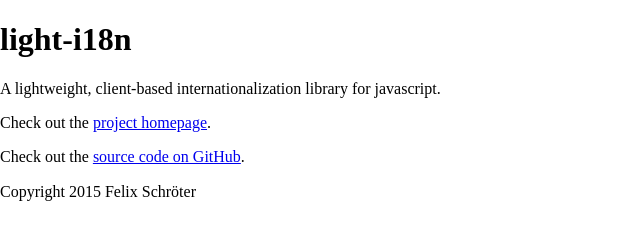
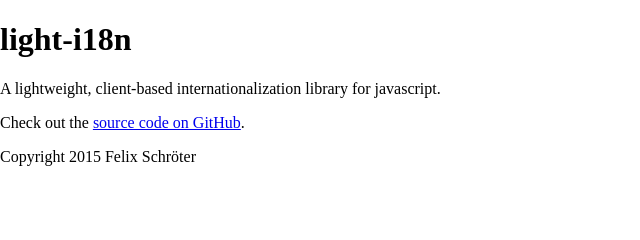
Before and after one commit to felschr/light-i18n, a website: page index.html in a window 1280 px wide. Shown: the whole page, without its empty margins (0-640 px from the left). Drawn offline with nearby package versions, Linux system fonts and the light colour scheme.

Commit message:
remove website reference

```diff
--- a/index.html
+++ b/index.html
@@ -7,7 +7,6 @@
   <body>
     <h1>light-i18n</h1>
     <p>A lightweight, client-based internationalization library for javascript.</p>
-    <p>Check out the <a href="http://FelschR.github.io/light-i18n/demo/index.html">project homepage</a>.</p>
     <p>Check out the <a href="https://github.com/FelschR/light-i18n">source code on GitHub</a>.</p>
     <p>Copyright 2015 Felix Schröter</p>
   </body>
```
